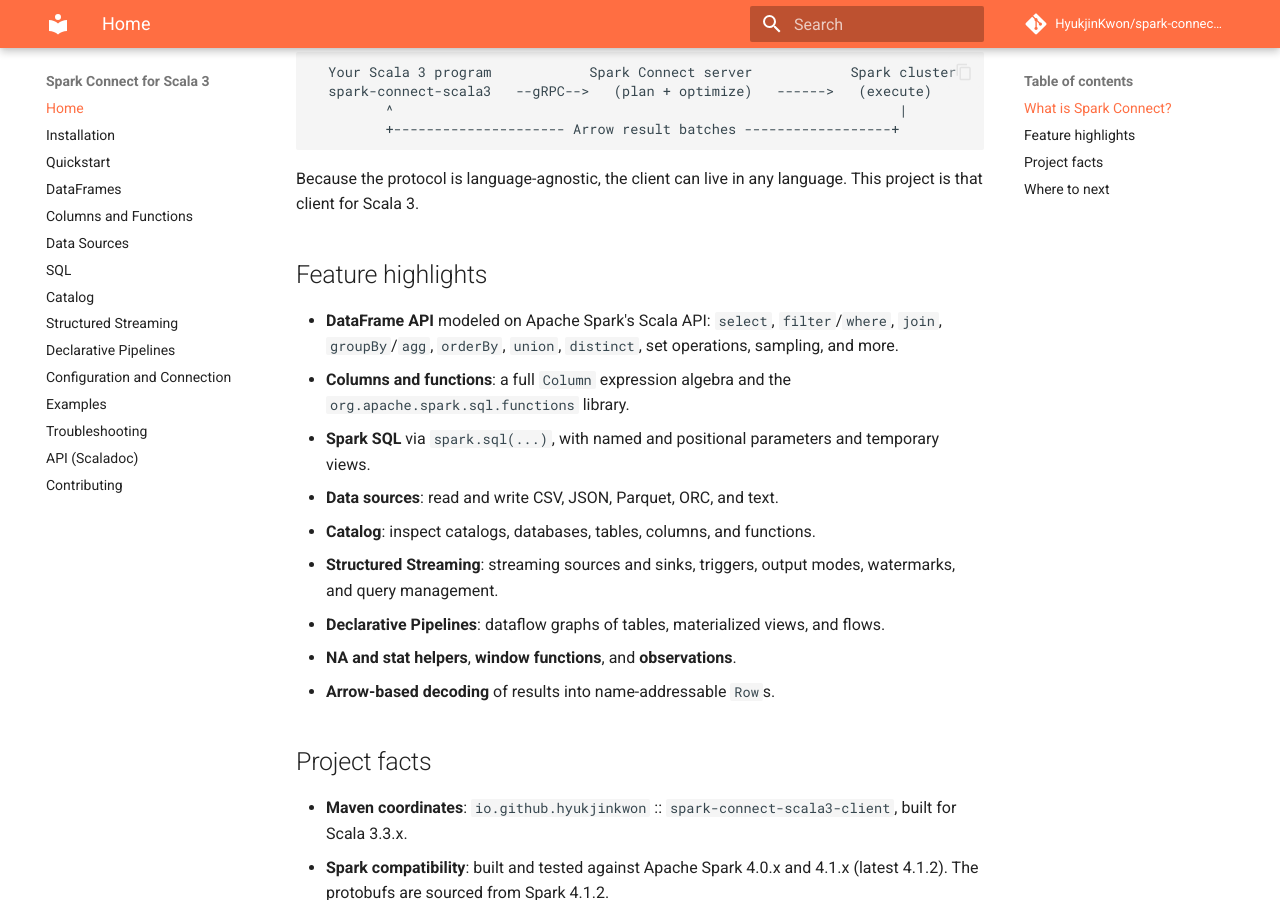
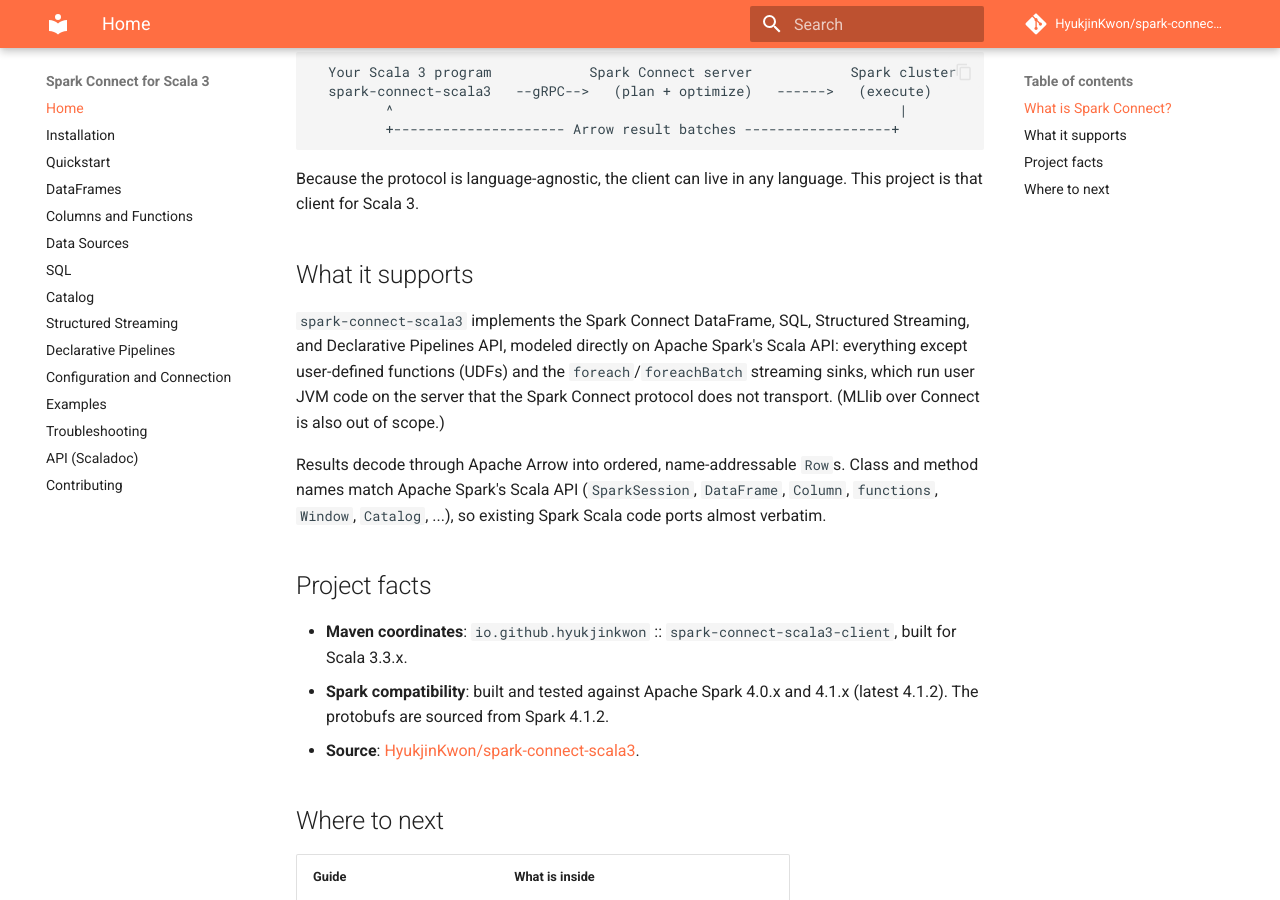
Before and after one commit to HyukjinKwon/spark-connect-scala3, an MkDocs documentation site: the page built from docs/index.md, in a window 1280 px wide and 900 px high, scrolled down 784 px. Built offline with MkDocs 1.6.1 and Material for MkDocs 9.7.7, drawn with Linux system fonts in a browser that asks for light colours; comment, search, counter and statistics services are not loaded.

Commit message:
docs: simplify "What it supports" to a concise paragraph
Replace the long bulleted feature inventory in the README and the docs landing
page with a tight two-paragraph summary (matching the spark-connect-ruby style):
the four supported API surfaces, the two unsupported pieces (UDFs and streaming
foreach/foreachBatch) with the real reason, and the Arrow/naming note.

Co-authored-by: Isaac

```diff
--- a/docs/index.md
+++ b/docs/index.md
@@ -41,17 +41,11 @@ server plans, optimizes, and executes the query, then streams results back as
 Because the protocol is language-agnostic, the client can live in any language.
 This project is that client for Scala 3.
 
-## Feature highlights
+## What it supports
 
-- **DataFrame API** modeled on Apache Spark's Scala API: `select`, `filter`/`where`, `join`, `groupBy`/`agg`, `orderBy`, `union`, `distinct`, set operations, sampling, and more.
-- **Columns and functions**: a full `Column` expression algebra and the `org.apache.spark.sql.functions` library.
-- **Spark SQL** via `spark.sql(...)`, with named and positional parameters and temporary views.
-- **Data sources**: read and write CSV, JSON, Parquet, ORC, and text.
-- **Catalog**: inspect catalogs, databases, tables, columns, and functions.
-- **Structured Streaming**: streaming sources and sinks, triggers, output modes, watermarks, and query management.
-- **Declarative Pipelines**: dataflow graphs of tables, materialized views, and flows.
-- **NA and stat helpers**, **window functions**, and **observations**.
-- **Arrow-based decoding** of results into name-addressable `Row`s.
+`spark-connect-scala3` implements the Spark Connect DataFrame, SQL, Structured Streaming, and Declarative Pipelines API, modeled directly on Apache Spark's Scala API: everything except user-defined functions (UDFs) and the `foreach`/`foreachBatch` streaming sinks, which run user JVM code on the server that the Spark Connect protocol does not transport. (MLlib over Connect is also out of scope.)
+
+Results decode through Apache Arrow into ordered, name-addressable `Row`s. Class and method names match Apache Spark's Scala API (`SparkSession`, `DataFrame`, `Column`, `functions`, `Window`, `Catalog`, ...), so existing Spark Scala code ports almost verbatim.
 
 ## Project facts
 
```
Also changed, not shown: README.md (+10 -17 lines).
